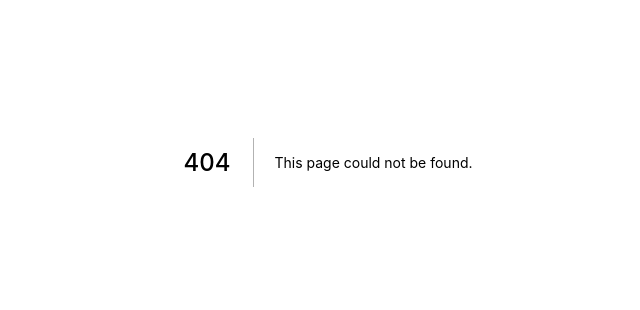
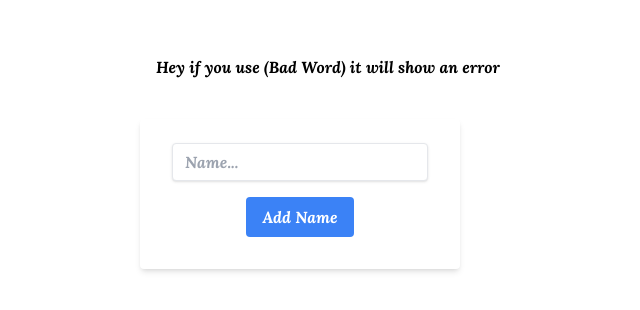
Before and after one commit to Shakib448/react-query-with-nextjs, a Next.js app: page /mutation in a window 1280 px wide. Before the commit this address had no page. Shown: the part 238-548 px from the top of the page, without its empty margins (312-952 px from the left). Built offline with nearby package versions, Linux system fonts and the light colour scheme.

Commit message:
Done Mutation

```diff
--- a/package.json
+++ b/package.json
@@ -12,6 +12,7 @@
     "next": "12.0.8",
     "react": "17.0.2",
     "react-dom": "17.0.2",
+    "react-hook-form": "^7.24.0",
     "react-infinite-scroll-component": "^6.1.0",
     "react-query": "^3.34.8",
     "react-scroll": "^1.8.4",
--- /dev/null
+++ b/pages/api/add-name/index.js
@@ -0,0 +1,34 @@
+const items = [];
+
+export default async (req, res) => {
+  await new Promise((r) => setTimeout(r, 1000));
+
+  if (req.method === "POST") {
+    const { name } = req.body;
+    if (Math.random() > 0.7) {
+      res.status(500);
+      res.json({ message: "Could not add item!" });
+      return;
+    }
+
+    if (name !== "Bad Word") {
+      items.push(name);
+      res.status(200).send({ name });
+    } else {
+      res.status(400).send({ message: "Bad Word is not Allowed" });
+    }
+
+    return;
+  } else {
+    res.json({
+      ts: Date.now(),
+      items,
+    });
+  }
+};
+
+export const config = {
+  api: {
+    bodyParser: true,
+  },
+};
--- a/pages/index.js
+++ b/pages/index.js
@@ -36,4 +36,5 @@ const router = [
   { routName: "Simple Fetched ", routePath: "/fetch" },
   { routName: "Pagination", routePath: "/paginate" },
   { routName: "Infinite Scroll", routePath: "/infinite" },
+  { routName: "Mutation", routePath: "/mutation" },
 ];
--- /dev/null
+++ b/pages/mutation/index.js
@@ -0,0 +1,98 @@
+import React from "react";
+import { useForm } from "react-hook-form";
+import axios from "axios";
+import { useMutation, useQueryClient, useQuery } from "react-query";
+
+import { Layout } from "@Common";
+
+const Mutation = () => {
+  const queryClient = useQueryClient();
+  const { register, handleSubmit, reset } = useForm();
+
+  const name = useQuery("name", async () => {
+    const { data } = await axios.get("/api/add-name");
+    return data;
+  });
+
+  const mutation = useMutation(
+    (name) => {
+      return axios.post("/api/add-name", { name: name });
+    },
+    {
+      onMutate: async (name) => {
+        await queryClient.cancelQueries("name");
+        const getName = queryClient.getQueryData("name");
+
+        queryClient.setQueryData("name", (old) => ({
+          ...old,
+          items: [...old.items, name],
+        }));
+        return getName;
+      },
+      onError: (err, variables, getName) => {
+        queryClient.setQueriesData("name", getName);
+      },
+      onSettled: () => {
+        queryClient.invalidateQueries("name");
+      },
+    }
+  );
+
+  const onSubmit = async ({ name }) => {
+    try {
+      await mutation.mutateAsync(name);
+      reset();
+    } catch (error) {
+      console.log(error);
+    }
+  };
+  return (
+    <Layout title="Mutation Page">
+      <div className="mx-4 flex justify-center items-center h-screen">
+        <div className="flex flex-col">
+          <div className="flex justify-center m-4">
+            <h1>Hey if you use (Bad Word) it will show an error</h1>
+          </div>
+          <div className="flex justify-center m-3">
+            <ul className="list-disc">
+              {name?.data?.items.map((item, i) => (
+                <li key={i}>{item}</li>
+              ))}
+            </ul>
+          </div>
+          <div className="w-full max-w-xs">
+            <form
+              className="bg-white shadow-md rounded px-8 pt-6 pb-8 mb-4"
+              onSubmit={handleSubmit(onSubmit)}
+            >
+              <div className="mb-4">
+                <input
+                  className="shadow appearance-none border rounded w-full py-2 px-3 text-gray-700 leading-tight focus:outline-none focus:shadow-outline"
+                  id="username"
+                  type="text"
+                  placeholder="Name..."
+                  {...register("name", { required: true })}
+                />
+              </div>
+
+              <div className="flex items-center justify-center">
+                {mutation.isLoading ? (
+                  <h1>Loading...</h1>
+                ) : (
+                  <button
+                    className="bg-blue-500 hover:bg-blue-700 text-white font-bold py-2 px-4 rounded focus:outline-none focus:shadow-outline"
+                    type="submit"
+                  >
+                    Add Name
+                  </button>
+                )}
+              </div>
+            </form>
+          </div>
+        </div>
+      </div>
+    </Layout>
+  );
+};
+
+export default Mutation;
--- a/src/Common/Cards.js
+++ b/src/Common/Cards.js
@@ -33,7 +33,7 @@ const Cards = ({ item }) => {
           </button>
         ) : (
           <div className="flex flex-row">
-            <Link href="/viewCharacter" passHref>
+            <Link href="/ViewCharacter" passHref>
               <button className="bg-blue-500 hover:bg-blue-700 text-white font-bold py-2 px-4 rounded m-4">
                 View Character
               </button>
```
Also changed, not shown: .eslintrc.json, 1 other file (tests, documents, lock files or other folders).
